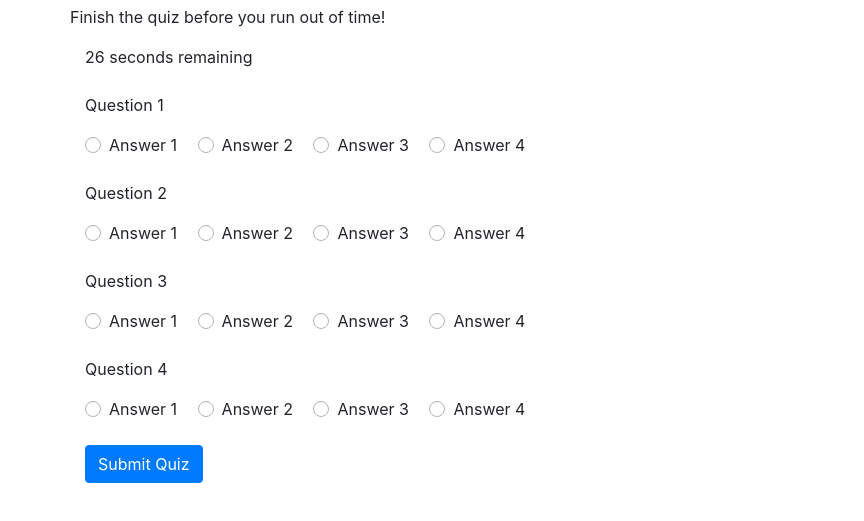
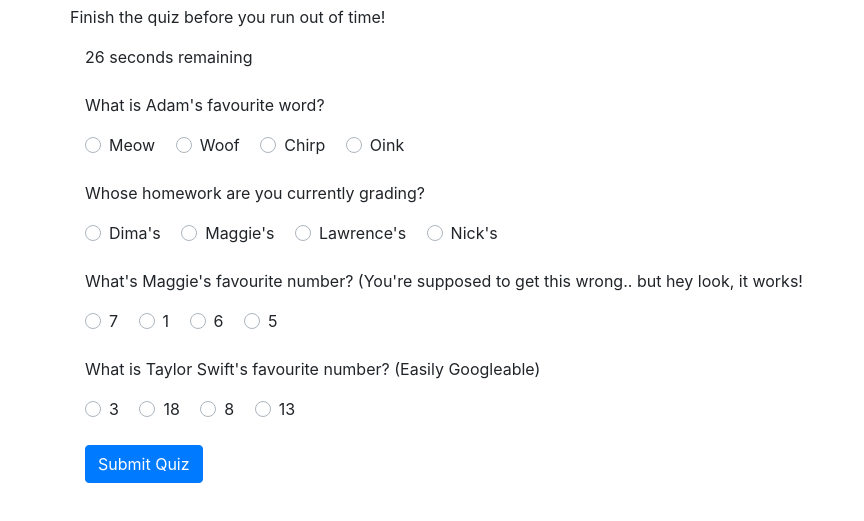
Before and after one commit to maggiemac7/TriviaGame, a plain HTML site: page index.html in a window 1280 px wide. Shown: the part 51-572 px from the top of the page, without its empty margins (0-864 px from the left). Drawn offline with nearby package versions, Linux system fonts and the light colour scheme.

Commit message:
Functioning quiz with questions. still not styling

```diff
--- a/assets/javascript/app.js
+++ b/assets/javascript/app.js
@@ -3,7 +3,7 @@
 var timeLeft = 30;
 var elem = document.getElementById('some_div');
 var timerId = setInterval(countdown, 1000);
-var totalQuestions = 2 //this must be updated to match actual number of questions
+var totalQuestions = 4 //this must be updated to match actual number of questions
 function countdown() {
     if (timeLeft == -1) {
         clearInterval(timerId);
--- a/index.html
+++ b/index.html
@@ -30,105 +30,102 @@
 
 <!-- Quiz with Bootstrap Checkbox Format  -->
 
-    <p>Question 1</p>
+    <p>What is Adam's favourite word?</p>
 
     <div class="custom-control custom-radio custom-control-inline">
         <input type="radio" id="customRadioInline1" name="customRadioInline1" data-corr="true" class="custom-control-input">
-        <label class="custom-control-label" for="customRadioInline1">Answer 1</label>
+        <label class="custom-control-label" for="customRadioInline1">Meow</label>
     </div>
 
     <div class="custom-control custom-radio custom-control-inline">
         <input type="radio" id="customRadioInline2" name="customRadioInline1" class="custom-control-input">
-        <label class="custom-control-label" for="customRadioInline2">Answer 2</label>
+        <label class="custom-control-label" for="customRadioInline2">Woof</label>
     </div>
 
     <div class="custom-control custom-radio custom-control-inline">
         <input type="radio" id="customRadioInline3" name="customRadioInline1" class="custom-control-input">
-        <label class="custom-control-label" for="customRadioInline3">Answer 3</label>
+        <label class="custom-control-label" for="customRadioInline3">Chirp</label>
     </div>
 
     <div class="custom-control custom-radio custom-control-inline">
         <input type="radio" id="customRadioInline4" name="customRadioInline1" class="custom-control-input">
-        <label class="custom-control-label" for="customRadioInline4">Answer 4</label>
+        <label class="custom-control-label" for="customRadioInline4">Oink</label>
     </div>
     <br>
     <br>
 
 
-    <p>Question 2</p>
+    <p>Whose homework are you currently grading?</p>
 
     <div class="custom-control custom-radio custom-control-inline">
         <input type="radio" id="customRadioInline12" name="customRadioInline12" class="custom-control-input">
-        <label class="custom-control-label" for="customRadioInline12">Answer 1</label>
+        <label class="custom-control-label" for="customRadioInline12">Dima's</label>
     </div>
 
     <div class="custom-control custom-radio custom-control-inline">
         <input type="radio" id="customRadioInline22" name="customRadioInline12" data-corr="true" class="custom-control-input">
-        <label class="custom-control-label" for="customRadioInline22">Answer 2</label>
+        <label class="custom-control-label" for="customRadioInline22">Maggie's</label>
     </div>
 
     <div class="custom-control custom-radio custom-control-inline">
         <input type="radio" id="customRadioInline32" name="customRadioInline12" class="custom-control-input">
-        <label class="custom-control-label" for="customRadioInline32">Answer 3</label>
+        <label class="custom-control-label" for="customRadioInline32">Lawrence's</label>
     </div>
 
     <div class="custom-control custom-radio custom-control-inline">
         <input type="radio" id="customRadioInline42" name="customRadioInline12" class="custom-control-input">
-        <label class="custom-control-label" for="customRadioInline42">Answer 4</label>
+        <label class="custom-control-label" for="customRadioInline42">Nick's</label>
     </div>
     <br>
     <br>
 
-    <p>Question 3</p>
+    <p>What's Maggie's favourite number? (You're supposed to get this wrong.. but hey look, it works! </p>
 
     <div class="custom-control custom-radio custom-control-inline">
-        <input type="radio" id="customRadioInline1" name="customRadioInline1" data-corr="true" class="custom-control-input">
-        <label class="custom-control-label" for="customRadioInline1">Answer 1</label>
+        <input type="radio" id="customRadioInline13" name="customRadioInline13" data-corr="true" class="custom-control-input">
+        <label class="custom-control-label" for="customRadioInline13">7</label>
     </div>
 
     <div class="custom-control custom-radio custom-control-inline">
-        <input type="radio" id="customRadioInline2" name="customRadioInline1" class="custom-control-input">
-        <label class="custom-control-label" for="customRadioInline2">Answer 2</label>
+        <input type="radio" id="customRadioInline23" name="customRadioInline13" class="custom-control-input">
+        <label class="custom-control-label" for="customRadioInline23">1</label>
     </div>
 
     <div class="custom-control custom-radio custom-control-inline">
-        <input type="radio" id="customRadioInline3" name="customRadioInline1" class="custom-control-input">
-        <label class="custom-control-label" for="customRadioInline3">Answer 3</label>
+        <input type="radio" id="customRadioInline33" name="customRadioInline13" class="custom-control-input">
+        <label class="custom-control-label" for="customRadioInline33">6</label>
     </div>
 
     <div class="custom-control custom-radio custom-control-inline">
-        <input type="radio" id="customRadioInline4" name="customRadioInline1" class="custom-control-input">
-        <label class="custom-control-label" for="customRadioInline4">Answer 4</label>
+        <input type="radio" id="customRadioInline43" name="customRadioInline13" class="custom-control-input">
+        <label class="custom-control-label" for="customRadioInline43">5</label>
     </div>
 
     <br>
     <br>
 
 
-    <p>Question 4</p>
+    <p>What is Taylor Swift's favourite number? (Easily Googleable) </p>
 
     <div class="custom-control custom-radio custom-control-inline">
-        <input type="radio" id="customRadioInline12" name="customRadioInline12" class="custom-control-input">
-        <label class="custom-control-label" for="customRadioInline12">Answer 1</label>
+        <input type="radio" id="customRadioInline14" name="customRadioInline14" class="custom-control-input">
+        <label class="custom-control-label" for="customRadioInline14">3</label>
     </div>
 
     <div class="custom-control custom-radio custom-control-inline">
-        <input type="radio" id="customRadioInline22" name="customRadioInline12" data-corr="true" class="custom-control-input">
-        <label class="custom-control-label" for="customRadioInline22">Answer 2</label>
+        <input type="radio" id="customRadioInline24" name="customRadioInline14" class="custom-control-input">
+        <label class="custom-control-label" for="customRadioInline24">18</label>
     </div>
 
     <div class="custom-control custom-radio custom-control-inline">
-        <input type="radio" id="customRadioInline32" name="customRadioInline12" class="custom-control-input">
-        <label class="custom-control-label" for="customRadioInline32">Answer 3</label>
+        <input type="radio" id="customRadioInline34" name="customRadioInline14" class="custom-control-input">
+        <label class="custom-control-label" for="customRadioInline34">8</label>
     </div>
 
     <div class="custom-control custom-radio custom-control-inline">
-        <input type="radio" id="customRadioInline42" name="customRadioInline12" class="custom-control-input">
-        <label class="custom-control-label" for="customRadioInline42">Answer 4</label>
+        <input type="radio" id="customRadioInline44" name="customRadioInline14" data-corr="true"  class="custom-control-input">
+        <label class="custom-control-label" for="customRadioInline44">13</label>
     </div>
-
-
-
 
     <br>
     <br>
```
